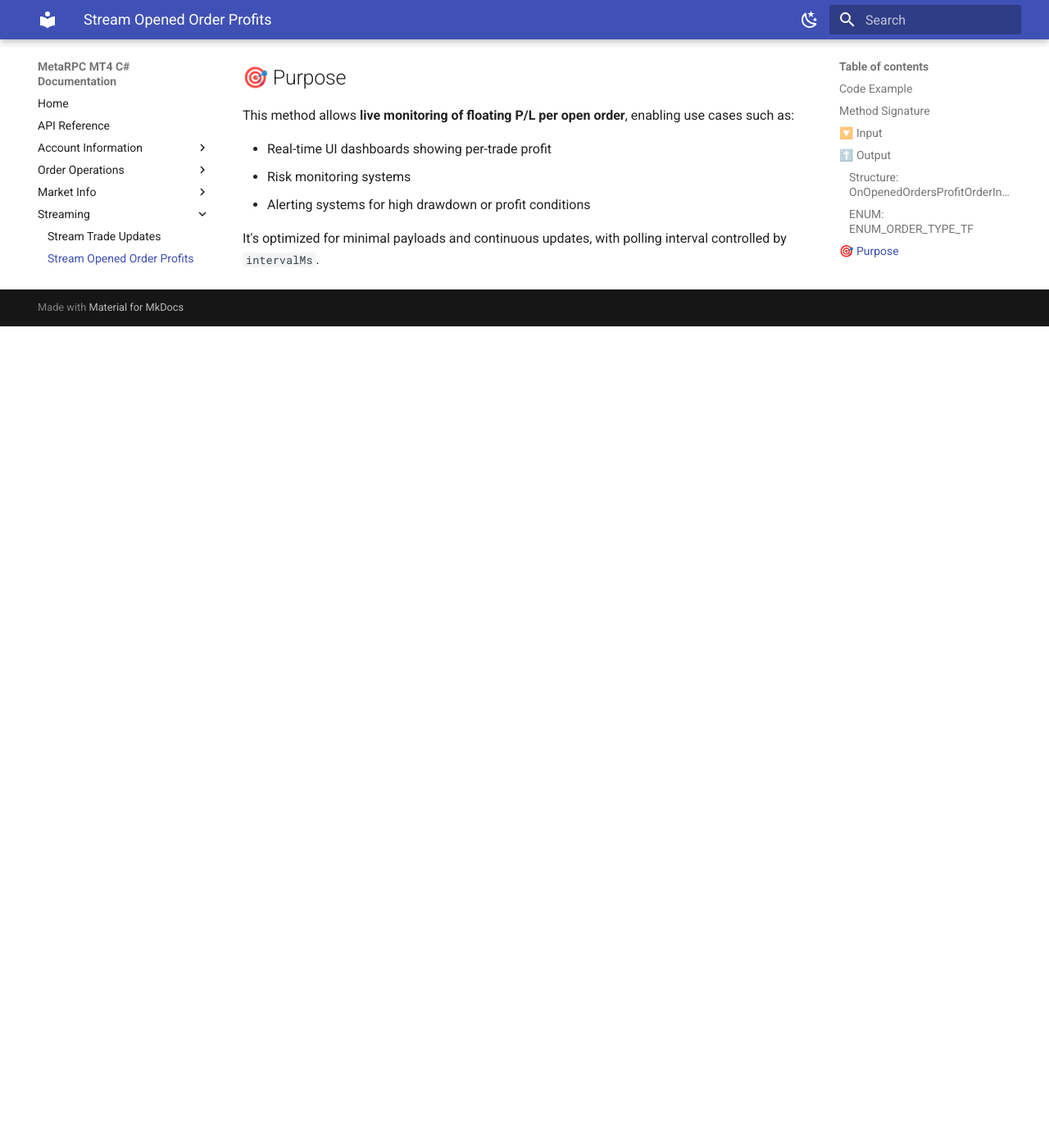
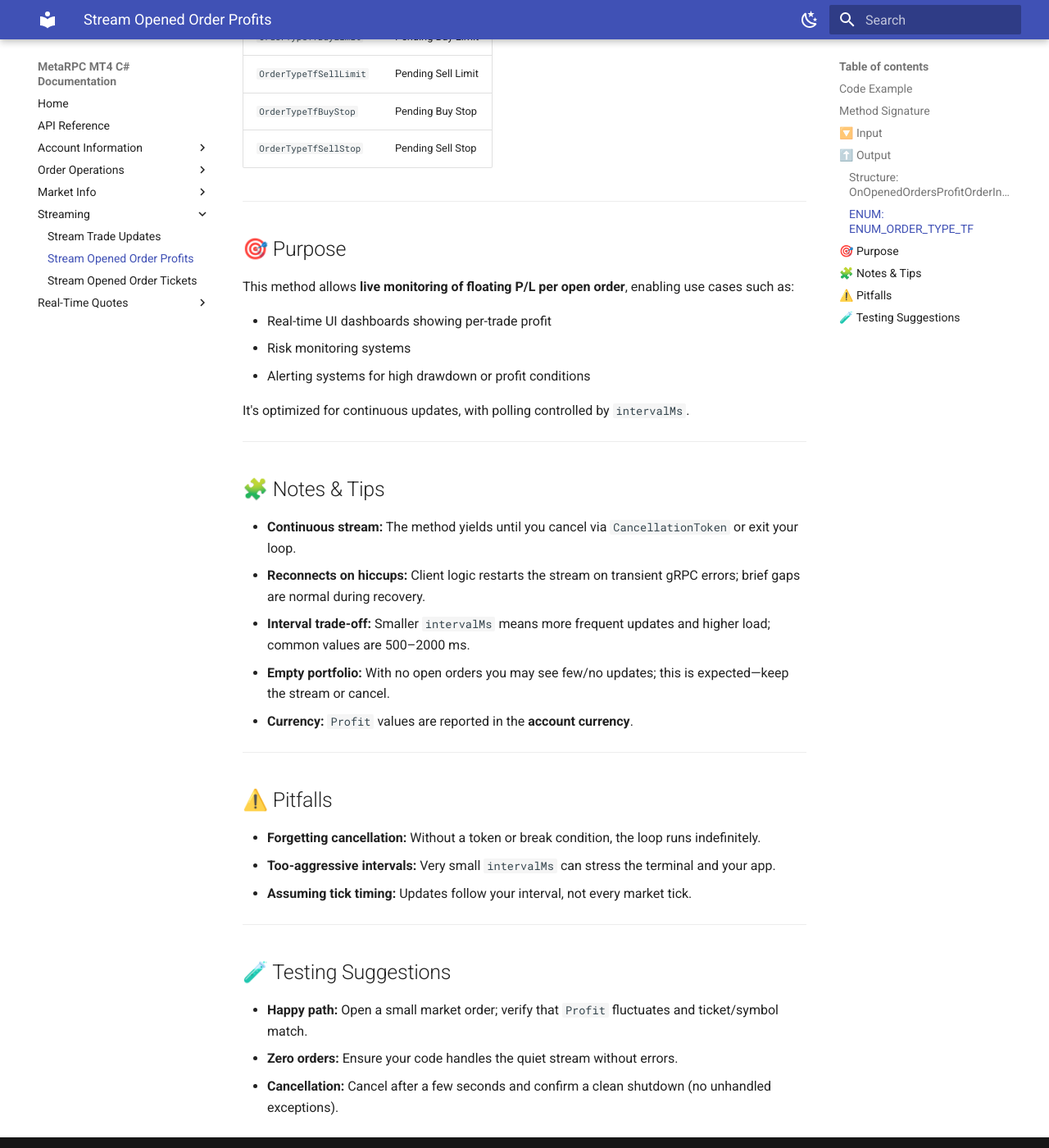
Before and after one commit to MetaRPC/CSharpMT4, an MkDocs documentation site: the page built from docs/Streaming/StreamOpenedOrderProfits.md, in a window 1280 px wide and 1400 px high, scrolled down 2121 px. Shown: the whole window at 82% size. Built offline with MkDocs 1.6.1 and Material for MkDocs 9.7.7, drawn with Linux system fonts in a browser that asks for light colours; before the commit the page ends 2519 px from its top, so only the background shows below that; some of the changed text lies outside the part shown.

Commit message:
Update StreamOpenedOrderProfits.md

````diff
--- a/docs/Streaming/StreamOpenedOrderProfits.md
+++ b/docs/Streaming/StreamOpenedOrderProfits.md
@@ -8,14 +8,25 @@
 ### Code Example
 
 ```csharp
-// Using service wrapper
+// --- Quick use (service wrapper) ---
+// Demo: logs once and exits inside the method.
 await _service.StreamOpenedOrderProfits();
 
-// Or directly from MT4Account
-await foreach (var profit in _mt4.OnOpenedOrdersProfitAsync(1000))
+// --- Low-level (direct account call) ---
+// Preconditions: account is connected via ConnectByServerName/ConnectByHostPort.
+// Tip: keep the interval modest to reduce load; cancel when you’re done.
+
+using var cts = new CancellationTokenSource(TimeSpan.FromSeconds(10));
+await foreach (var info in _mt4.OnOpenedOrdersProfitAsync(intervalMs: 1000, cts.Token))
 {
-    Console.WriteLine("Profit update received.");
-    break; // for demo purposes
+    Console.WriteLine(
+        $"[P/L] Ticket={info.Ticket} {info.Symbol} Lots={info.Lots} Profit={info.Profit} " +
+        $"Open={info.OpenPrice} Now={info.CurrentPrice} Type={info.OrderType}"
+    );
+
+    // For demo purposes we exit on first update;
+    // in production remove this break to keep streaming.
+    break;
 }
 ```
 
@@ -81,4 +92,30 @@ This method allows **live monitoring of floating P/L per open order**, enabling
 * Risk monitoring systems
 * Alerting systems for high drawdown or profit conditions
 
-It's optimized for minimal payloads and continuous updates, with polling interval controlled by `intervalMs`.
+It's optimized for continuous updates, with polling controlled by `intervalMs`.
+
+---
+
+## 🧩 Notes & Tips
+
+* **Continuous stream:** The method yields until you cancel via `CancellationToken` or exit your loop.
+* **Reconnects on hiccups:** Client logic restarts the stream on transient gRPC errors; brief gaps are normal during recovery.
+* **Interval trade-off:** Smaller `intervalMs` means more frequent updates and higher load; common values are 500–2000 ms.
+* **Empty portfolio:** With no open orders you may see few/no updates; this is expected—keep the stream or cancel.
+* **Currency:** `Profit` values are reported in the **account currency**.
+
+---
+
+## ⚠️ Pitfalls
+
+* **Forgetting cancellation:** Without a token or break condition, the loop runs indefinitely.
+* **Too-aggressive intervals:** Very small `intervalMs` can stress the terminal and your app.
+* **Assuming tick timing:** Updates follow your interval, not every market tick.
+
+---
+
+## 🧪 Testing Suggestions
+
+* **Happy path:** Open a small market order; verify that `Profit` fluctuates and ticket/symbol match.
+* **Zero orders:** Ensure your code handles the quiet stream without errors.
+* **Cancellation:** Cancel after a few seconds and confirm a clean shutdown (no unhandled exceptions).
````
